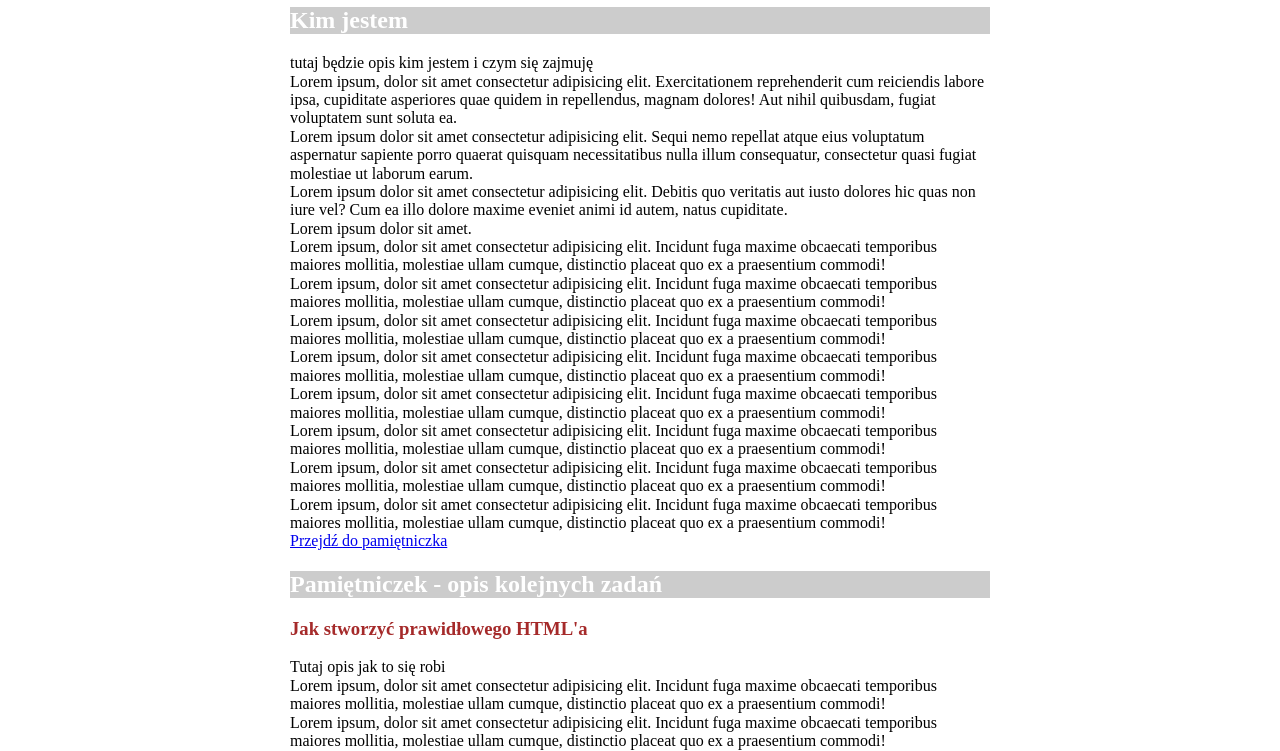
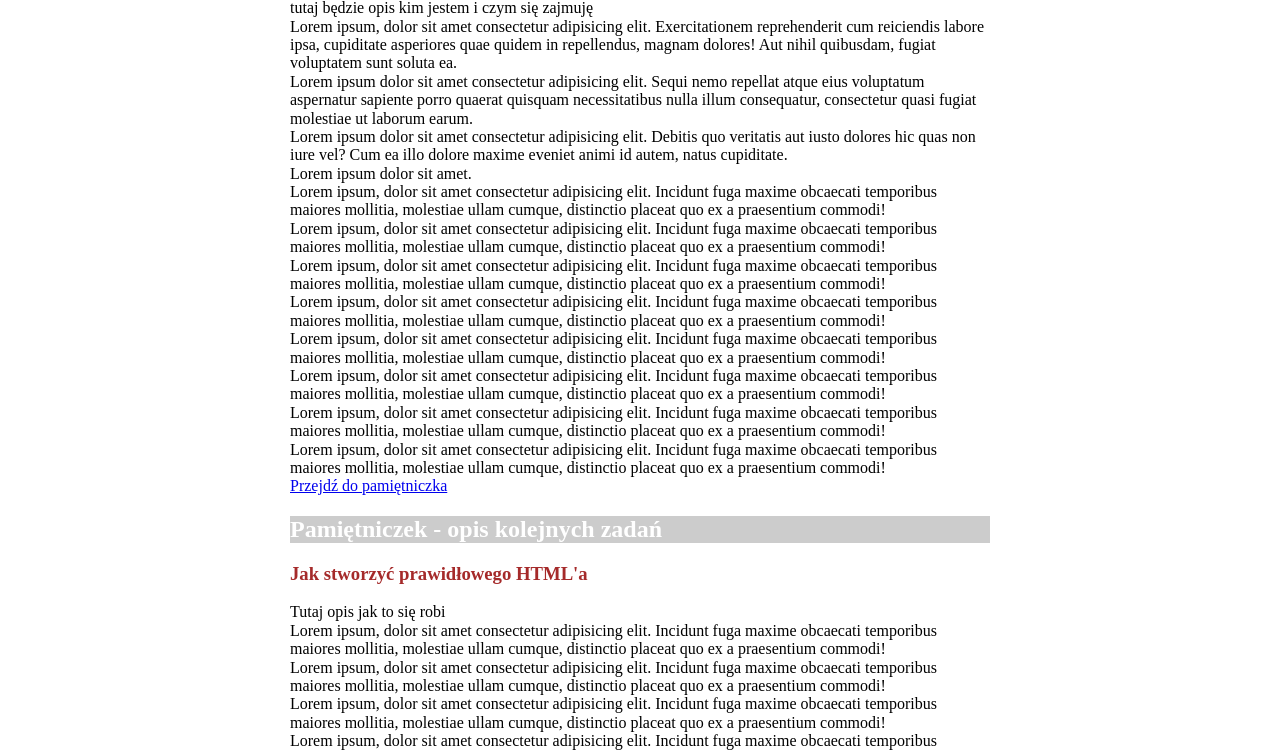
Before and after one commit to druszkiewicz/homepage-gulp, a website: page src/content/index.html in a window 1280 px wide. Shown: the part 305-1056 px from the top of the page. Drawn offline with nearby package versions, Linux system fonts and the light colour scheme; files that its build step writes are made by us from their sources; files whose address does not match are found by name.

```diff
--- a/src/scss/main.scss
+++ b/src/scss/main.scss
@@ -189,8 +189,8 @@
 .main {
    width: 100%;
    max-width: 700px;
-   margin: 132px auto;
-   padding-top: 5px;
+   margin: 32px auto;
+   padding-top: 50px;
 }
 
 .myLinks {
```
